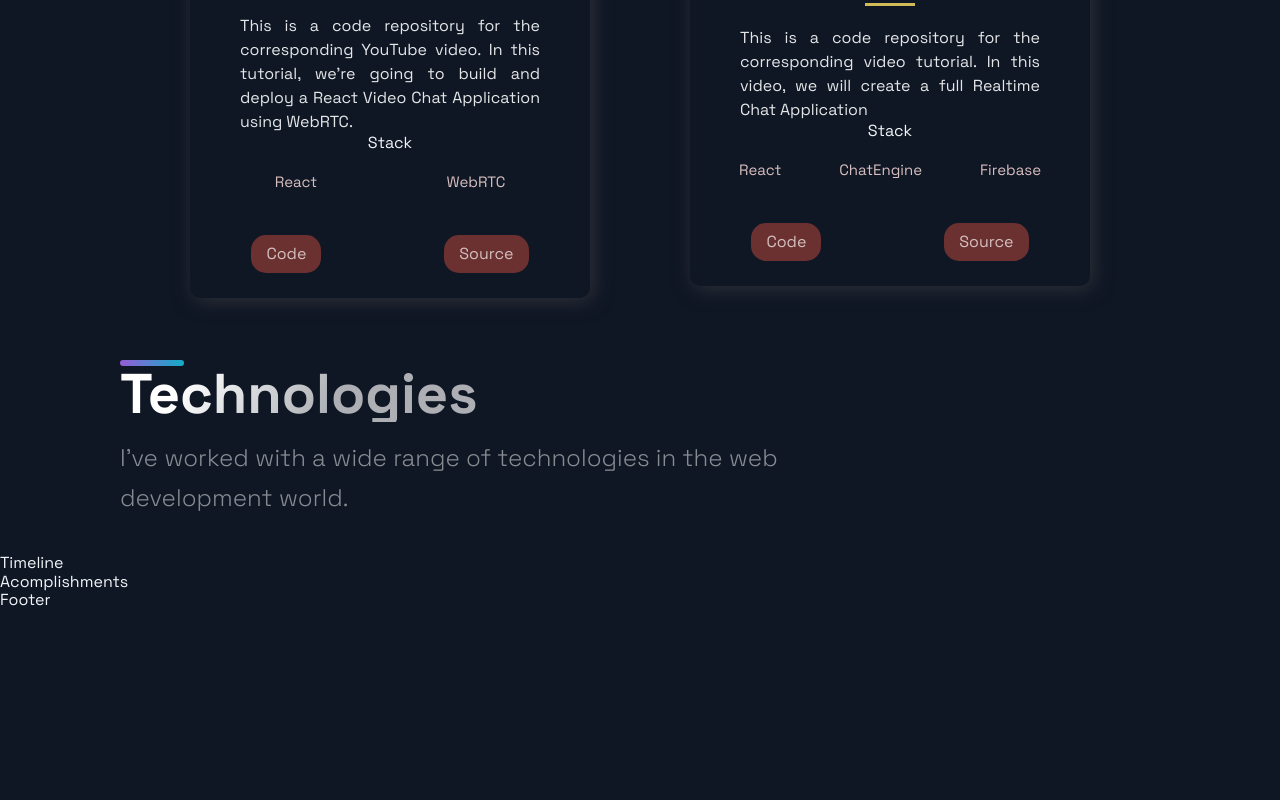
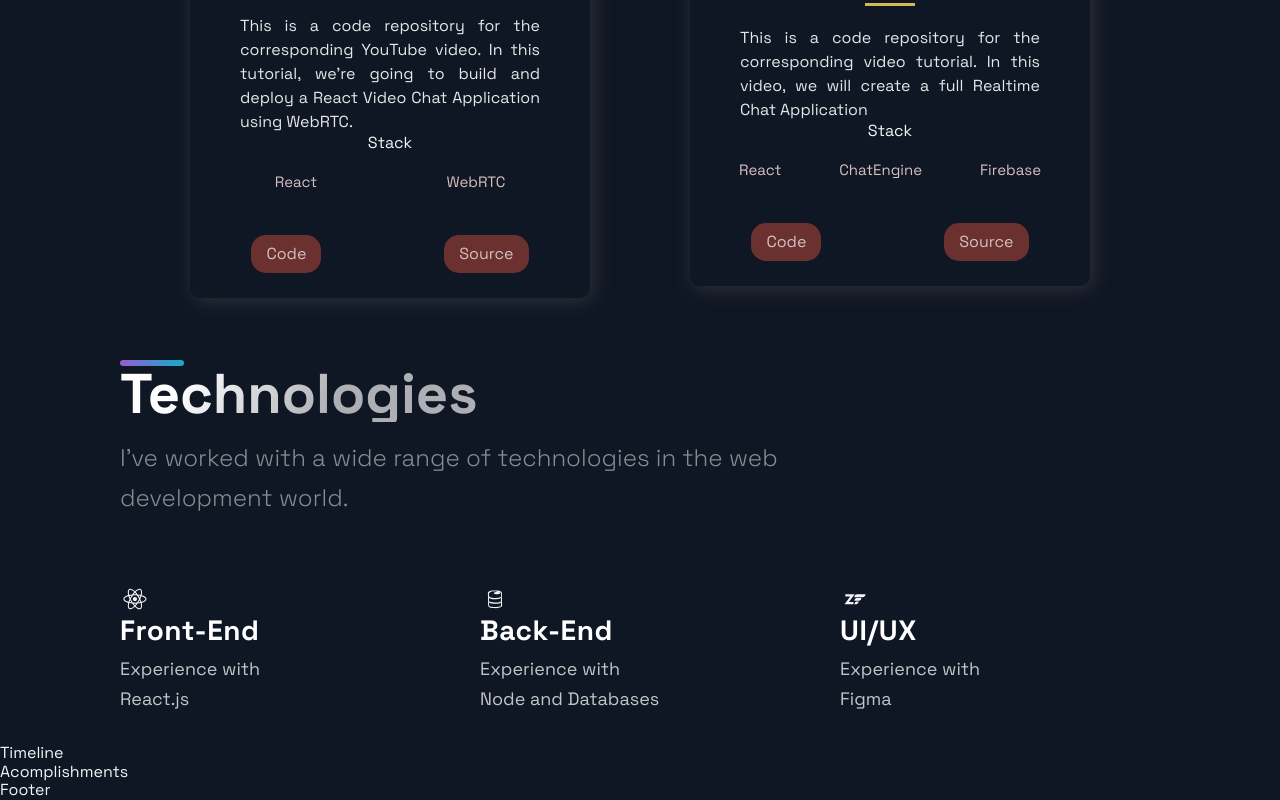
Before and after one commit to jon-choi/Website, a Next.js app: page / in a window 1280 px wide. Shown: the part 1946-2746 px from the top of the page. Before the commit the page ends 2556 px from the top, so only its background shows below. Built offline with nearby package versions, Linux system fonts and the light colour scheme.

Commit message:
add technologies section

```diff
--- a/src/components/Technologies/Technologies.js
+++ b/src/components/Technologies/Technologies.js
@@ -22,6 +22,38 @@
       I've worked with a wide range of technologies in the web development
       world.
     </SectionText>
+    <List>
+      <ListItem>
+        <DiReact size="3rem" />
+        <ListContainer>
+          <ListTitle>Front-End</ListTitle>
+          <ListParagraph>
+            Experience with <br />
+            React.js
+          </ListParagraph>
+        </ListContainer>
+      </ListItem>
+      <ListItem>
+        <DiFirebase size="3rem" />
+        <ListContainer>
+          <ListTitle>Back-End</ListTitle>
+          <ListParagraph>
+            Experience with <br />
+            Node and Databases
+          </ListParagraph>
+        </ListContainer>
+      </ListItem>
+      <ListItem>
+        <DiZend size="3rem" />
+        <ListContainer>
+          <ListTitle>UI/UX</ListTitle>
+          <ListParagraph>
+            Experience with <br />
+            Figma
+          </ListParagraph>
+        </ListContainer>
+      </ListItem>
+    </List>
   </Section>
 );
 
```
